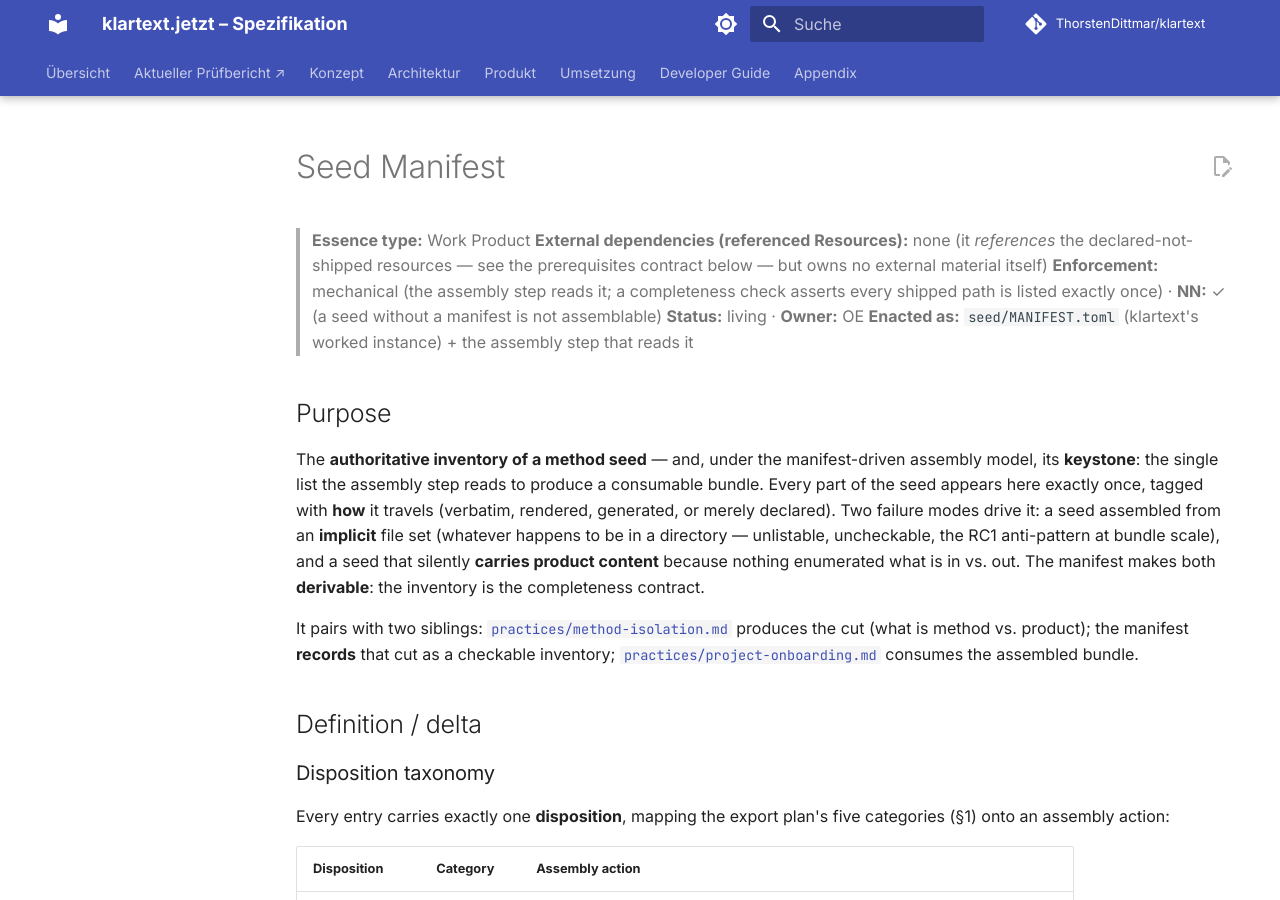
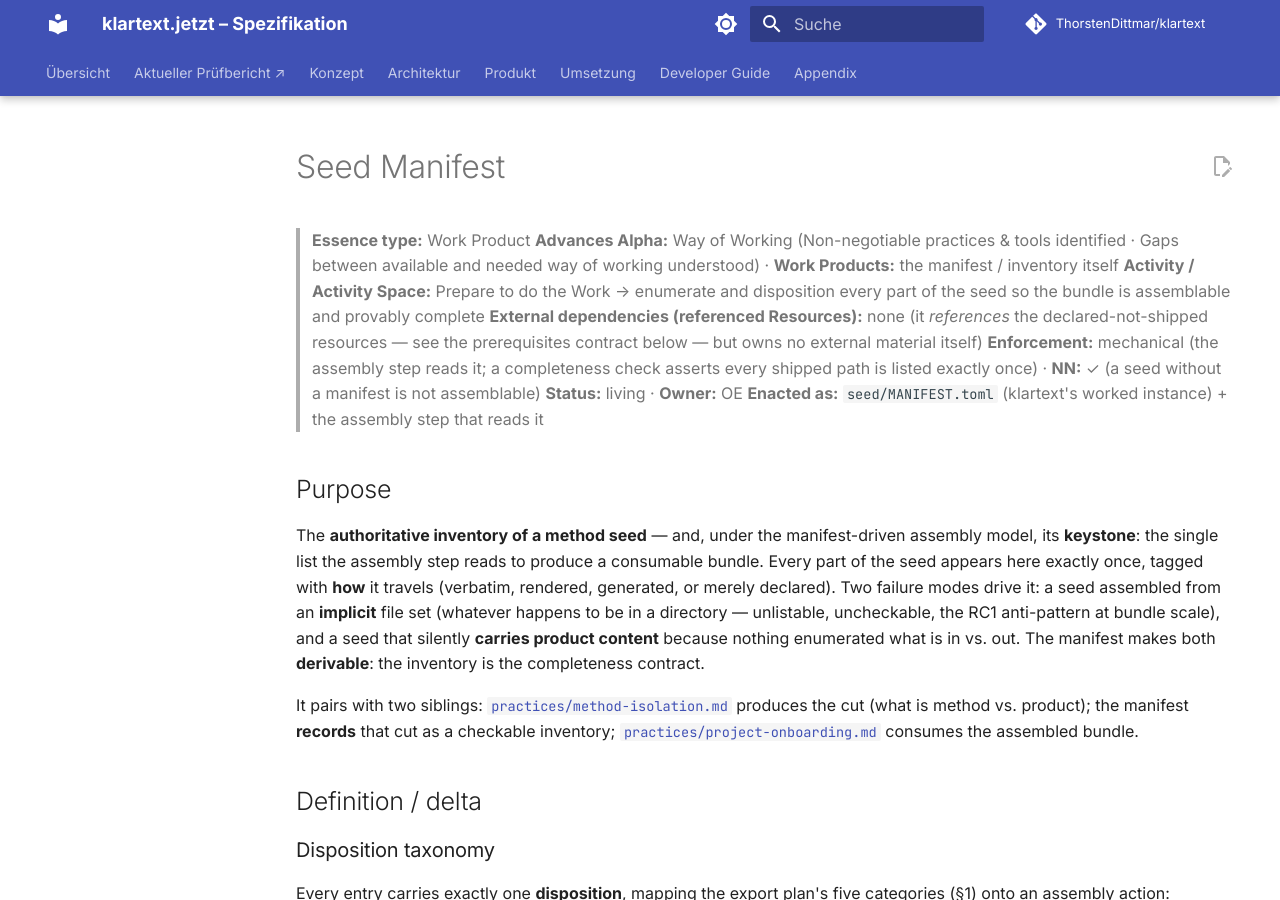
Before and after one commit to ThorstenDittmar/klartext, an MkDocs documentation site: the page built from docs/method/library/seed-manifest.md, in a window 1280 px wide and 900 px high. Built offline with MkDocs 1.6.1 and Material for MkDocs 9.7.7, drawn with Linux system fonts in a browser that asks for light colours; comment, search, counter and statistics services are not loaded.

Commit message:
docs(method): add §3 fields to Seed Manifest for Work-Product parity (SA #187)
SA non-blocking recommendation: mirror the analogous L3 Work Product
dependency-contract.md, which carries the §3 fields inline. Add Advances Alpha
(Way of Working), Work Products (the manifest itself), and a real kernel Activity
Space (Prepare to do the Work — mirroring dependency-contract, not a coined one).
Mechanically the card was already well-formed (§3 is Practice-only); this is
parity + informativeness.

Agent: oe
Co-Authored-By: Claude Opus 4.8 (1M context) <noreply@anthropic.com>

```diff
--- a/docs/method/library/seed-manifest.md
+++ b/docs/method/library/seed-manifest.md
@@ -1,6 +1,8 @@
 # Seed Manifest
 
 > **Essence type:** Work Product
+> **Advances Alpha:** Way of Working (Non-negotiable practices & tools identified · Gaps between available and needed way of working understood)  ·  **Work Products:** the manifest / inventory itself
+> **Activity / Activity Space:** Prepare to do the Work → enumerate and disposition every part of the seed so the bundle is assemblable and provably complete
 > **External dependencies (referenced Resources):** none (it *references* the declared-not-shipped resources — see the prerequisites contract below — but owns no external material itself)
 > **Enforcement:** mechanical (the assembly step reads it; a completeness check asserts every shipped path is listed exactly once)  ·  **NN:** ✓ (a seed without a manifest is not assemblable)
 > **Status:** living  ·  **Owner:** OE
```
